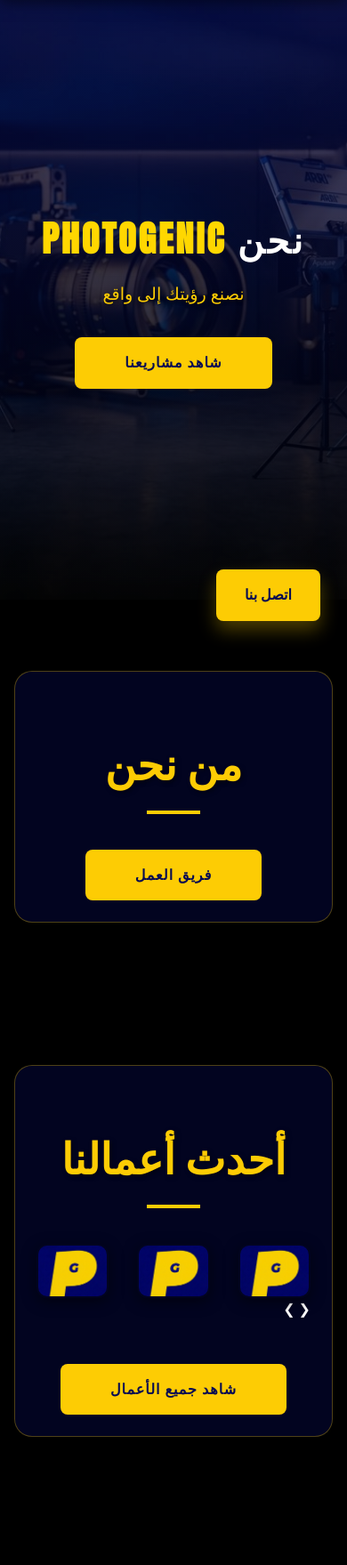
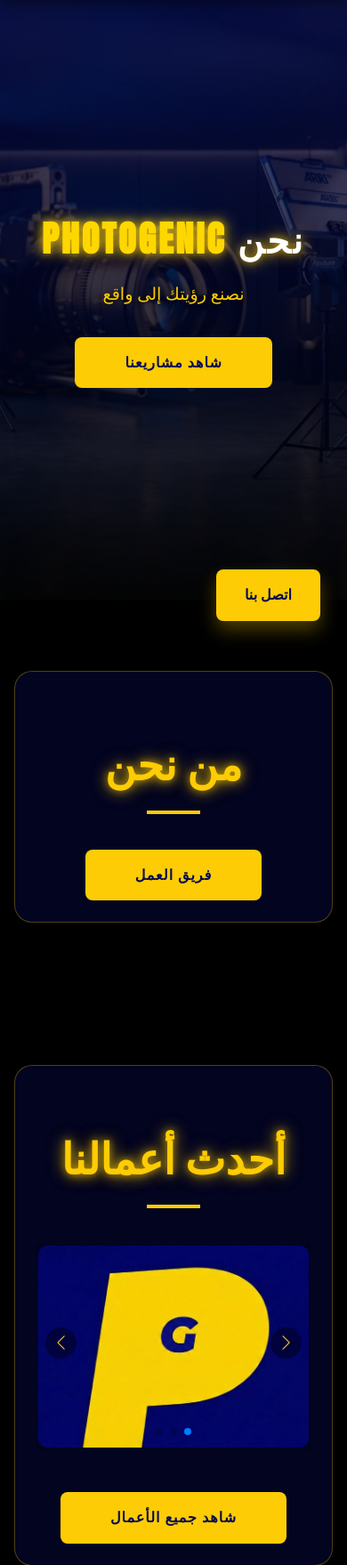
Before and after one commit to elith-bot/-BRAND-FACTORY-, a Flask app: page / in a window 390 px wide. Shown: the part 116-1875 px from the top of the page at 89% size. Run offline with Flask 3, Linux system fonts and the light colour scheme.

Commit message:
Enhance Mobile UI and Finish Sliders

```diff
--- a/src/static/main.js
+++ b/src/static/main.js
@@ -26,7 +26,7 @@ document.addEventListener('DOMContentLoaded', () => {
         let lastScrollTop = 0;
         const navbarHeight = header.offsetHeight;
 
-        window.addEventListener('scroll', function() {
+        window.addEventListener('scroll', function () {
             let scrollTop = window.pageYOffset || document.documentElement.scrollTop;
 
             if (scrollTop > lastScrollTop && scrollTop > navbarHeight) {
@@ -45,52 +45,47 @@ document.addEventListener('DOMContentLoaded', () => {
             const targetId = this.getAttribute('href');
             const targetElement = document.querySelector(targetId);
 
-            if(targetElement){
+            if (targetElement) {
                 targetElement.scrollIntoView({ behavior: 'smooth' });
             }
         });
     });
 
-    // --- Mobile Portfolio Slider ---
-    const sliderContainer = document.querySelector('#portfolio .slider-container');
-    if (sliderContainer) {
-        const track = sliderContainer.querySelector('.portfolio-grid');
-        const slides = Array.from(track.children);
-        const nextButton = sliderContainer.querySelector('.next');
-        const prevButton = sliderContainer.querySelector('.prev');
+    // --- Swiper Slider Initialization ---
+    // Applies to both Portfolio and Courses Swiper Containers
+    const swipers = document.querySelectorAll('.swiper');
+    swipers.forEach((swiperEl) => {
+        if (swiperEl) {
+            new Swiper(swiperEl, {
+                slidesPerView: 1,      // Show 1 item on mobile
+                spaceBetween: 30,
+                loop: true,
+                autoplay: {
+                    delay: 2000,
+                    disableOnInteraction: false,
+                },
+                navigation: {
+                    nextEl: '.swiper-button-next',
+                    prevEl: '.swiper-button-prev',
+                },
+                pagination: {
+                    el: '.swiper-pagination',
+                    clickable: true,
+                },
+                breakpoints: {
+                    768: {
+                        slidesPerView: 2, // Show 2 items on tablet
+                        spaceBetween: 40,
+                        autoplay: false,  // Disable autoplay
+                    },
+                    1024: {
+                        slidesPerView: 3, // Show 3 items on desktop
+                        spaceBetween: 50,
+                        autoplay: false,  // Disable autoplay
+                    },
+                }
+            });
+        }
+    });
 
-        if (track && nextButton && prevButton && slides.length > 0) {
-            let currentIndex = 0;
-            const slideCount = slides.length;
-
-            function goToSlide(index) {
-                if (index < 0) {
-                    currentIndex = slideCount - 1;
-                } else if (index >= slideCount) {
-                    currentIndex = 0;
-                } else {
-                    currentIndex = index;
-                }
-                track.style.transform = 'translateX(-' + currentIndex * 100 + '%)';
-            }
-
-            nextButton.addEventListener('click', () => goToSlide(currentIndex + 1));
-            prevButton.addEventListener('click', () => goToSlide(currentIndex - 1));
-
-            function checkMobileView() {
-                const isMobile = window.innerWidth <= 768;
-                if (isMobile) {
-                    // In mobile view, we make sure the slider is active
-                    track.style.display = 'flex'; // Make sure the items are in a row
-                } else {
-                    // In desktop view, we reset the styles
-                    track.style.transform = 'translateX(0%)';
-                    track.style.display = 'grid'; // Revert to grid
-                }
-            }
-
-            window.addEventListener('resize', checkMobileView);
-            checkMobileView(); // Initial check
-        }
-    }
 });
--- a/src/static/style.css
+++ b/src/static/style.css
@@ -387,7 +387,9 @@ footer {
         top: 100%;
         left: 0;
         width: 100%;
-        background-color: var(--bg-white);
+        background-color: var(--primary-blue);
+        /* Fixed white-on-white text */
+        border-bottom: 2px solid var(--accent-yellow);
         box-shadow: var(--soft-shadow);
         padding: 20px 0;
         text-align: center;
@@ -425,6 +427,20 @@ footer {
     .contact-buttons {
         flex-direction: column;
         align-items: center;
+    }
+
+    /* Smaller and elegant Swiper arrows for mobile */
+    .swiper-button-next,
+    .swiper-button-prev {
+        width: 35px !important;
+        height: 35px !important;
+        background: rgba(0, 0, 0, 0.4);
+        border-radius: 50%;
+    }
+
+    .swiper-button-next:after,
+    .swiper-button-prev:after {
+        font-size: 16px !important;
     }
 
     .section-content,
@@ -497,3 +513,21 @@ footer {
     transform-origin: center right;
     /* or adjust dynamically */
 }
+
+/* --- Glowing Text Animation --- */
+.glowing-text {
+    animation: textGlow 2.5s infinite alternate ease-in-out;
+}
+
+@keyframes textGlow {
+    from {
+        text-shadow: 0 0 5px rgba(253, 204, 4, 0.2),
+            0 0 10px rgba(253, 204, 4, 0.3);
+    }
+
+    to {
+        text-shadow: 0 0 10px rgba(253, 204, 4, 0.7),
+            0 0 20px rgba(253, 204, 4, 0.6),
+            0 0 30px rgba(253, 204, 4, 0.5);
+    }
+}
--- a/src/templates/course_detail.html
+++ b/src/templates/course_detail.html
@@ -17,7 +17,6 @@
     <link rel="apple-touch-icon" href="{{ url_for('static', filename='apple-touch-icon.png') }}?v=1.3">
 
     <style>
-        header,
         main,
         footer {
             position: relative !important;
@@ -31,11 +30,13 @@
 
         .media-grid {
             display: grid;
-            grid-template-columns: repeat(auto-fit, minmax(300px, 1fr));
+            grid-template-columns: repeat(auto-fit, minmax(250px, 1fr));
             gap: 20px;
             margin-bottom: 40px;
             visibility: visible !important;
             opacity: 1 !important;
+            justify-content: center;
+            justify-items: center;
         }
 
         .media-item {
--- a/src/templates/index.html
+++ b/src/templates/index.html
@@ -21,6 +21,10 @@
     <link rel="apple-touch-icon" href="{{ url_for('static', filename='apple-touch-icon.png') }}?v=1.3">
     <!-- FontAwesome Library for Icons -->
     <link rel="stylesheet" href="https://cdnjs.cloudflare.com/ajax/libs/font-awesome/6.4.0/css/all.min.css">
+    <!-- Swiper CSS -->
+    <link rel="stylesheet" href="https://cdn.jsdelivr.net/npm/swiper@11/swiper-bundle.min.css" />
+    <!-- AOS Animation Library CSS -->
+    <link href="https://unpkg.com/aos@2.3.1/dist/aos.css" rel="stylesheet">
 </head>
 
 <body
@@ -57,15 +61,17 @@
     <main>
         <main>
             <section id="hero"
-                style="background: linear-gradient(rgba(6, 11, 82, 0.7), rgba(0, 0, 0, 0.9)), url('{{ url_for('static', filename='uploads/' + site_content.hero_bg_media) if site_content and site_content.hero_bg_media else url_for('static', filename='images/hero_photography_bg.jpg') }}') center / cover no-repeat;">
+                style="background: linear-gradient(rgba(6, 11, 82, 0.7), rgba(0, 0, 0, 0.9)), url('{{ url_for('static', filename='uploads/' + site_content.hero_bg_media) if site_content and site_content.hero_bg_media else url_for('static', filename='images/hero_photography_bg.jpg') }}') center / cover no-repeat; background-attachment: fixed;">
                 <div class="hero-content" data-aos="zoom-in">
                     {% if site_content and (site_content.hero_title_en or site_content.hero_title_ar) %}
-                    <h1 style="color:white; font-family: 'Anton', sans-serif;">{{ site_content.hero_title_en if lang ==
+                    <h1 class="glowing-text" style="color:white; font-family: 'Anton', sans-serif;">{{
+                        site_content.hero_title_en if lang ==
                         'en'
                         else site_content.hero_title_ar }}</h1>
                     <p>{{ site_content.hero_subtitle_en if lang == 'en' else site_content.hero_subtitle_ar }}</p>
                     {% else %}
-                    <h1>{{ 'WE ARE' if lang == 'en' else 'نحن' }} <span style="color: #FFD700;">PHOTOGENIC</span></h1>
+                    <h1 class="glowing-text">{{ 'WE ARE' if lang == 'en' else 'نحن' }} <span
+                            style="color: #FFD700;">PHOTOGENIC</span></h1>
                     <p>{{ 'Coding Your Vision into Reality' if lang == 'en' else 'نصنع رؤيتك إلى واقع' }}</p>
                     {% endif %}
                     <a href="#portfolio" class="cta-button">{{ 'See Our Projects' if lang == 'en' else 'شاهد مشاريعنا'
@@ -75,7 +81,7 @@
 
             <section id="about" data-aos="fade-up">
                 <div class="section-content about-content">
-                    <h2>{{ 'ABOUT US' if lang == 'en' else 'من نحن' }}</h2>
+                    <h2 class="glowing-text">{{ 'ABOUT US' if lang == 'en' else 'من نحن' }}</h2>
                     <p>{{ (site_content.about_us_en if lang == 'en' else site_content.about_us_ar) if site_content else
                         ("We
                         are a team of developers and creatives tailored to bring your digital dreams to life." if lang
@@ -91,15 +97,17 @@
 
             <section id="portfolio" data-aos="fade-up">
                 <div class="section-content">
-                    <h2>{{ 'OUR LATEST WORK' if lang == 'en' else 'أحدث أعمالنا' }}</h2>
-                    <div class="slider-container">
-                        <div class="portfolio-grid">
+                    <h2 class="glowing-text">{{ 'OUR LATEST WORK' if lang == 'en' else 'أحدث أعمالنا' }}</h2>
+                    <div class="swiper mySwiper">
+                        <div class="swiper-wrapper">
                             {% for project in projects %}
-                            <a href="{{ url_for('project_detail', project_id=project.id) }}">
+                            <div class="swiper-slide" data-aos="zoom-in" data-aos-delay="{{ loop.index0 * 150 }}">
+                                <a href="{{ url_for('project_detail', project_id=project.id) }}"
+                                    style="display: block; width: 100%;">
                                     <div class="portfolio-item">
                                         {% if project.cover_media_type == 'video' %}
                                         <video src="{{ url_for('static', filename='uploads/' + project.cover_media) }}"
-                                        loading="lazy" muted playsinline
+                                            loading="lazy" muted playsinline loop
                                             style="object-fit:cover; width:100%; height:100%;" onmouseover="this.play()"
                                             onmouseout="this.pause()"></video>
                                         {% else %}
@@ -112,12 +120,17 @@
                                             }}</span>
                                     </div>
                                 </a>
+                            </div>
                             {% else %}
-                            <p>{{ 'No projects to display yet.' if lang == 'en' else 'لا توجد مشاريع للعرض بعد.' }}</p>
+                            <div class="swiper-slide">
+                                <p>{{ 'No projects to display yet.' if lang == 'en' else 'لا توجد مشاريع للعرض بعد.' }}
+                                </p>
+                            </div>
                             {% endfor %}
                         </div>
-                        <a class="prev">&#10094;</a>
-                        <a class="next">&#10095;</a>
+                        <div class="swiper-button-next" style="color: var(--accent-yellow);"></div>
+                        <div class="swiper-button-prev" style="color: var(--accent-yellow);"></div>
+                        <div class="swiper-pagination"></div>
                     </div>
                     <div class="view-all-wrapper" data-aos="fade-up">
                         <a href="{{ url_for('portfolio') }}" class="cta-button">{{ 'View All Work' if lang == 'en' else
@@ -128,30 +141,39 @@
 
             <section id="learning" data-aos="fade-up">
                 <div class="section-content">
-                    <h2>{{ 'COURSES' if lang == 'en' else 'الكورسات التعليمية' }}</h2>
+                    <h2 class="glowing-text">{{ 'COURSES' if lang == 'en' else 'الكورسات التعليمية' }}</h2>
                     <p>{{ 'Learn from the best' if lang == 'en' else 'تعلم من الأفضل' }}</p>
-                    <div class="slider-container">
-                        <div class="portfolio-grid">
+                    <div class="swiper mySwiper">
+                        <div class="swiper-wrapper">
                             {% for course in courses %}
-                            <a href="{{ url_for('course_detail', course_id=course.id) }}">
+                            <div class="swiper-slide" data-aos="zoom-in" data-aos-delay="{{ loop.index0 * 150 }}">
+                                <a href="{{ url_for('course_detail', course_id=course.id) }}"
+                                    style="display: block; width: 100%;">
                                     <div class="portfolio-item">
                                         {% if course.cover_media_type == 'video' %}
                                         <video src="{{ url_for('static', filename='uploads/' + course.cover_media) }}"
                                             loading="lazy" style="object-fit:cover; width:100%; height:100%;"></video>
                                         {% else %}
                                         <img src="{{ url_for('static', filename='uploads/' + (course.cover_media or 'placeholder.png')) }}"
-                                        alt="{{ course.title_en if lang == 'en' else course.title_ar }}" loading="lazy">
+                                            alt="{{ course.title_en if lang == 'en' else course.title_ar }}"
+                                            loading="lazy">
                                         {% endif %}
-                                    <span class="portfolio-text">{{ course.title_en if lang == 'en' else course.title_ar
+                                        <span class="portfolio-text">{{ course.title_en if lang == 'en' else
+                                            course.title_ar
                                             }}</span>
                                     </div>
                                 </a>
+                            </div>
                             {% else %}
-                            <p>{{ 'No courses to display yet.' if lang == 'en' else 'لا توجد كورسات للعرض بعد.' }}</p>
+                            <div class="swiper-slide">
+                                <p>{{ 'No courses to display yet.' if lang == 'en' else 'لا توجد كورسات للعرض بعد.' }}
+                                </p>
+                            </div>
                             {% endfor %}
                         </div>
-                        <a class="prev">&#10094;</a>
-                        <a class="next">&#10095;</a>
+                        <div class="swiper-button-next" style="color: var(--accent-yellow);"></div>
+                        <div class="swiper-button-prev" style="color: var(--accent-yellow);"></div>
+                        <div class="swiper-pagination"></div>
                     </div>
                     <div class="view-all-wrapper" data-aos="fade-up">
                         <a href="{{ url_for('learning') }}" class="cta-button">{{ 'View All Courses' if lang == 'en'
@@ -163,7 +185,7 @@
 
             <section id="contact" data-aos="fade-up">
                 <div class="section-content">
-                    <h2>{{ 'GET IN TOUCH' if lang == 'en' else 'تواصل معنا' }}</h2>
+                    <h2 class="glowing-text">{{ 'GET IN TOUCH' if lang == 'en' else 'تواصل معنا' }}</h2>
                     <p>{{ (site_content.contact_info_en if lang == 'en' else site_content.contact_info_ar) if
                         site_content
                         else ("Ready to start your project? Contact us today." if lang == 'en' else "جاهز للبدء في
@@ -171,7 +193,7 @@
                         تواصل معنا اليوم.") }}
                     </p>
                     <div class="contact-buttons">
-                        <a href="mailto:contact@photogenig.com" class="cta-button">{{ 'Email Us' if lang == 'en' else
+                        <a href="mailto:photogenic2026@gmail.com" class="cta-button">{{ 'Email Us' if lang == 'en' else
                             'راسلنا' }}</a>
                         <a href="tel:07813886233" class="cta-button">{{ 'Call Us' if lang == 'en' else 'اتصل بنا'
                             }}</a>
@@ -205,6 +227,9 @@
             <span>{{ 'Contact Us' if lang == 'en' else 'اتصل بنا' }}</span>
         </a>
 
+        <!-- Swiper JS CDN -->
+        <script src="https://cdn.jsdelivr.net/npm/swiper@11/swiper-bundle.min.js"></script>
+
         <script src="{{ url_for('static', filename='main.js') }}"></script>
         <script src="https://unpkg.com/aos@2.3.1/dist/aos.js"></script>
 
--- a/src/templates/project_detail.html
+++ b/src/templates/project_detail.html
@@ -19,7 +19,6 @@
     <style>
         /* حلول برمجية مباشرة لضمان الظهور */
 
-        header,
         main,
         footer {
             position: relative !important;
@@ -35,11 +34,13 @@
 
         .media-grid {
             display: grid;
-            grid-template-columns: repeat(auto-fit, minmax(300px, 1fr));
+            grid-template-columns: repeat(auto-fit, minmax(250px, 1fr));
             gap: 20px;
             margin-bottom: 40px;
             visibility: visible !important;
             opacity: 1 !important;
+            justify-content: center;
+            justify-items: center;
         }
 
         .media-item {
```
Also changed, not shown: instance/database.db. Lines whose indentation alone changed are shown as unchanged.
